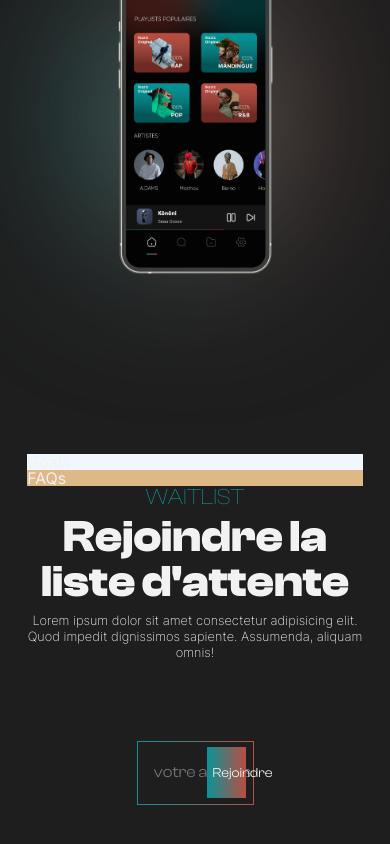
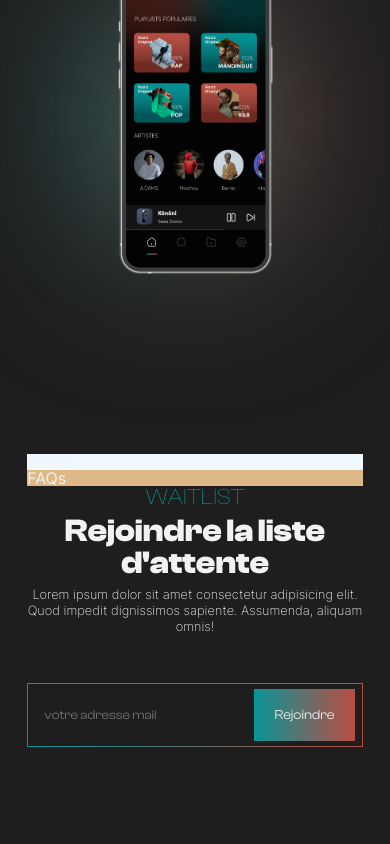
Before and after one commit to MozartOnWeb/ikazic, a Next.js app: page / in a window 390 px wide. Shown: the part 5138-5982 px from the top of the page. Built offline with nearby package versions, Linux system fonts and the light colour scheme.

Commit message:
making waitlist section responsive

```diff
--- a/sections/Waitlist/waitlist.scss
+++ b/sections/Waitlist/waitlist.scss
@@ -3,7 +3,7 @@
   margin-bottom: 10rem;
   .top-section {
     text-align: center;
-    margin-bottom: 5rem;
+    margin-bottom: 3rem;
     h3 {
       font-family: $heading_font;
       font-size: 1.4rem;
@@ -36,9 +36,10 @@
       justify-content: center;
       align-items: center;
       position: relative;
+      width: 40%;
       .input {
         height: 4rem;
-        width: 30vw;
+        width: 100%;
         padding-left: 1rem;
         font-size: 1rem;
         background: linear-gradient($background_color, $background_color)
@@ -57,9 +58,42 @@
         border: none;
         right: 0.5rem;
         height: 80%;
-        width: 10vw;
+        width: 30%;
         cursor: pointer;
       }
     }
   }
+
+  //making that shit responsive
+  @media (max-width: 1024px) {
+    .bottom-section {
+      form {
+        width: 60%;
+      }
+    }
+  }
+  //making that shit responsive
+  @media (max-width: 769px) {
+    .top-section {
+      h1 {
+        font-size: 2rem;
+      }
+    }
+    .bottom-section {
+      form {
+        width: 70%;
+      }
+    }
+  }
+  //making that shit responsive
+  @media (max-width: 480px) {
+    .bottom-section {
+      form {
+        width: 100%;
+        .input {
+          font-size: 0.8rem;
+        }
+      }
+    }
+  }
 }
```
